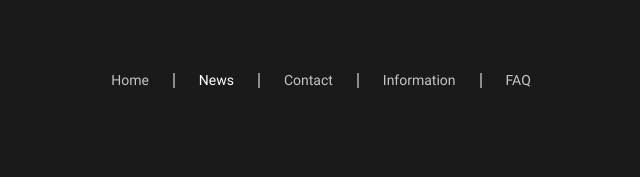
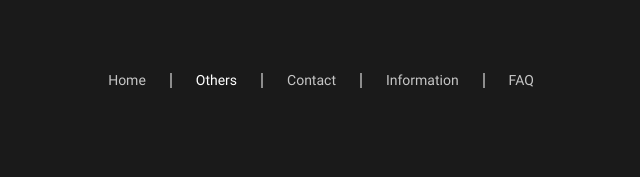
Before and after one commit to Bylue/bylue, a plain HTML site: page others.html in a window 1280 px wide. Shown: the top 177 px of the page, 319-959 px from the left. Drawn offline with Linux system fonts and the light colour scheme; a script that the page names is missing; a web font is replaced by a local one.

Commit message:
Update others.html

```diff
--- a/others.html
+++ b/others.html
@@ -60,7 +60,7 @@
     <ul>
         <li><a href="./index.html">Home</a></li>
         <li id="vertical-line"></li>
-        <li id="link-active"><a href="./news.html">News</a></li>
+        <li id="link-active"><a href="./others.html">Others</a></li>
         <li id="vertical-line"></li>
         <li><a href="./contact.html">Contact</a></li>
         <li id="vertical-line"></li>
```
